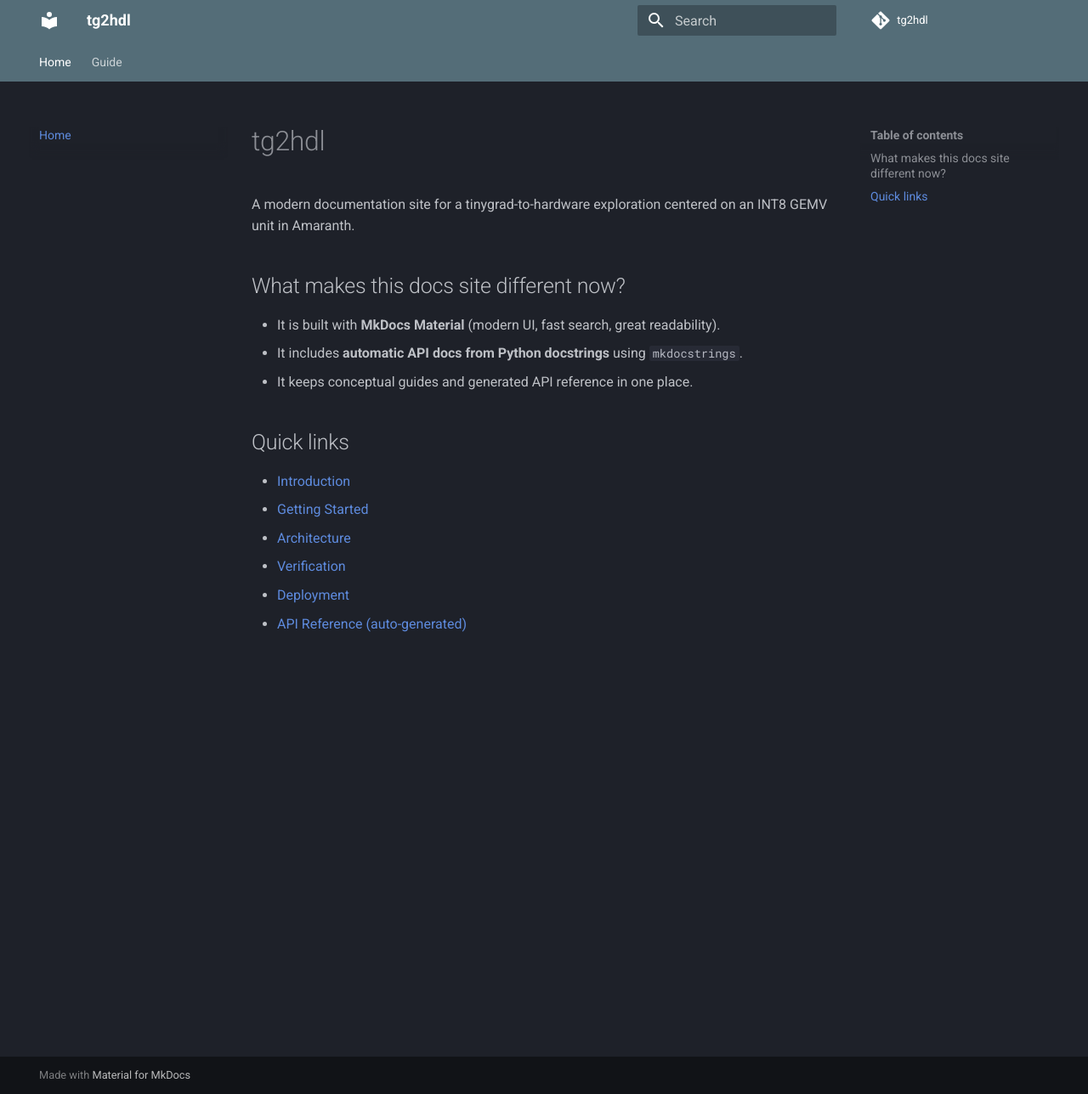
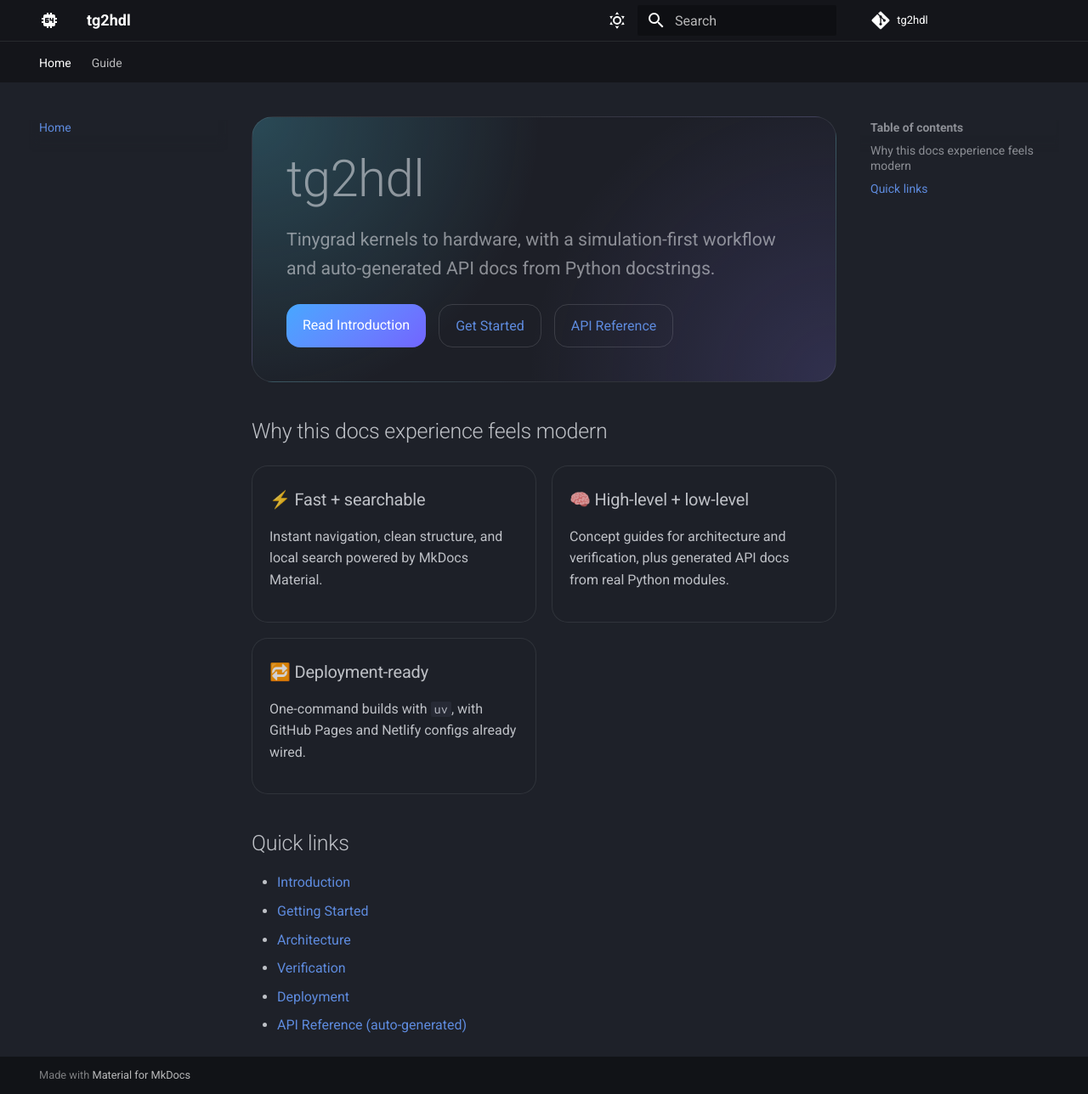
Before and after one commit to Ferryistaken/tg2hdl, an MkDocs documentation site: the page built from docs/index.md, in a window 1280 px wide and 1288 px high. Shown: the whole window at 85% size. Built offline with MkDocs 1.6.1 and Material for MkDocs 9.7.7, drawn with Linux system fonts in a browser that asks for light colours.

Commit message:
Modernize MkDocs Material UI with custom styling

```diff
--- a/docs/index.md
+++ b/docs/index.md
@@ -1,12 +1,31 @@
-# tg2hdl
+<div class="tg-hero">
+  <h1>tg2hdl</h1>
+  <p class="tg-subtitle">
+    Tinygrad kernels to hardware, with a simulation-first workflow and auto-generated API docs from Python docstrings.
+  </p>
+  <div class="tg-actions">
+    <a class="tg-btn tg-btn--primary" href="guide/introduction/">Read Introduction</a>
+    <a class="tg-btn" href="guide/getting-started/">Get Started</a>
+    <a class="tg-btn" href="guide/api-reference/">API Reference</a>
+  </div>
+</div>
 
-A modern documentation site for a tinygrad-to-hardware exploration centered on an INT8 GEMV unit in Amaranth.
+## Why this docs experience feels modern
 
-## What makes this docs site different now?
-
-- It is built with **MkDocs Material** (modern UI, fast search, great readability).
-- It includes **automatic API docs from Python docstrings** using `mkdocstrings`.
-- It keeps conceptual guides and generated API reference in one place.
+<div class="tg-grid">
+  <div class="tg-card">
+    <h3>⚡ Fast + searchable</h3>
+    <p>Instant navigation, clean structure, and local search powered by MkDocs Material.</p>
+  </div>
+  <div class="tg-card">
+    <h3>🧠 High-level + low-level</h3>
+    <p>Concept guides for architecture and verification, plus generated API docs from real Python modules.</p>
+  </div>
+  <div class="tg-card">
+    <h3>🔁 Deployment-ready</h3>
+    <p>One-command builds with <code>uv</code>, with GitHub Pages and Netlify configs already wired.</p>
+  </div>
+</div>
 
 ## Quick links
 
--- /dev/null
+++ b/docs/stylesheets/extra.css
@@ -0,0 +1,84 @@
+:root {
+  --tg-accent: #58e1ff;
+  --tg-accent-2: #8b7dff;
+}
+
+.md-header {
+  backdrop-filter: blur(10px);
+  background: color-mix(in srgb, var(--md-default-bg-color) 82%, transparent);
+  border-bottom: 1px solid color-mix(in srgb, var(--md-default-fg-color) 12%, transparent);
+}
+
+.md-main__inner {
+  margin-top: 1rem;
+}
+
+.tg-hero {
+  position: relative;
+  overflow: hidden;
+  border: 1px solid color-mix(in srgb, var(--md-default-fg-color) 12%, transparent);
+  border-radius: 1.25rem;
+  padding: 2rem;
+  background:
+    radial-gradient(circle at 0% 0%, color-mix(in srgb, var(--tg-accent) 22%, transparent) 0, transparent 45%),
+    radial-gradient(circle at 100% 100%, color-mix(in srgb, var(--tg-accent-2) 18%, transparent) 0, transparent 48%),
+    color-mix(in srgb, var(--md-default-bg-color) 90%, #0d1017 10%);
+}
+
+.tg-hero h1 {
+  margin-top: 0;
+  margin-bottom: .5rem;
+  font-size: clamp(1.9rem, 5vw, 3rem);
+  line-height: 1.1;
+}
+
+.tg-subtitle {
+  max-width: 52ch;
+  color: var(--md-default-fg-color--light);
+  font-size: 1.06rem;
+}
+
+.tg-actions {
+  display: flex;
+  flex-wrap: wrap;
+  gap: .75rem;
+  margin-top: 1.25rem;
+}
+
+.tg-btn {
+  display: inline-block;
+  border-radius: .8rem;
+  padding: .58rem .95rem;
+  border: 1px solid color-mix(in srgb, var(--md-default-fg-color) 18%, transparent);
+  transition: all .2s ease;
+}
+
+.tg-btn:hover {
+  transform: translateY(-1px);
+  border-color: color-mix(in srgb, var(--tg-accent) 50%, white 10%);
+}
+
+.tg-btn--primary {
+  background: linear-gradient(135deg, color-mix(in srgb, var(--tg-accent) 40%, #3a80ff 60%), color-mix(in srgb, var(--tg-accent-2) 48%, #5a4dff 52%));
+  border: 0;
+  color: #fff !important;
+}
+
+.tg-grid {
+  display: grid;
+  gap: .9rem;
+  grid-template-columns: repeat(auto-fit, minmax(220px, 1fr));
+  margin-top: 1.15rem;
+}
+
+.tg-card {
+  border-radius: .95rem;
+  border: 1px solid color-mix(in srgb, var(--md-default-fg-color) 12%, transparent);
+  padding: 1rem;
+  background: color-mix(in srgb, var(--md-default-bg-color) 95%, #0d1017 5%);
+}
+
+.tg-card h3 {
+  margin-top: .2rem;
+  margin-bottom: .4rem;
+}
--- a/mkdocs.yml
+++ b/mkdocs.yml
@@ -4,9 +4,16 @@
 repo_url: https://github.com/
 repo_name: tg2hdl
 
+extra_css:
+  - stylesheets/extra.css
+
 theme:
   name: material
+  icon:
+    logo: material/cpu-64-bit
   features:
+    - navigation.instant
+    - navigation.tracking
     - navigation.tabs
     - navigation.sections
     - navigation.top
@@ -15,8 +22,17 @@
     - search.highlight
   palette:
     - scheme: slate
-      primary: blue grey
+      toggle:
+        icon: material/weather-sunny
+        name: Switch to light mode
+      primary: black
       accent: cyan
+    - scheme: default
+      toggle:
+        icon: material/weather-night
+        name: Switch to dark mode
+      primary: indigo
+      accent: deep purple
 
 plugins:
   - search
@@ -28,6 +44,8 @@
 
 markdown_extensions:
   - admonition
+  - attr_list
+  - md_in_html
   - pymdownx.superfences
   - pymdownx.highlight
   - pymdownx.inlinehilite
```
